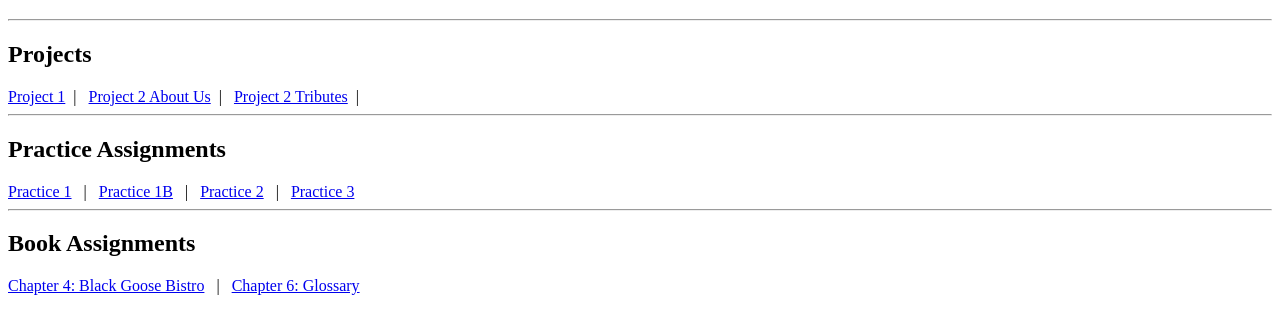
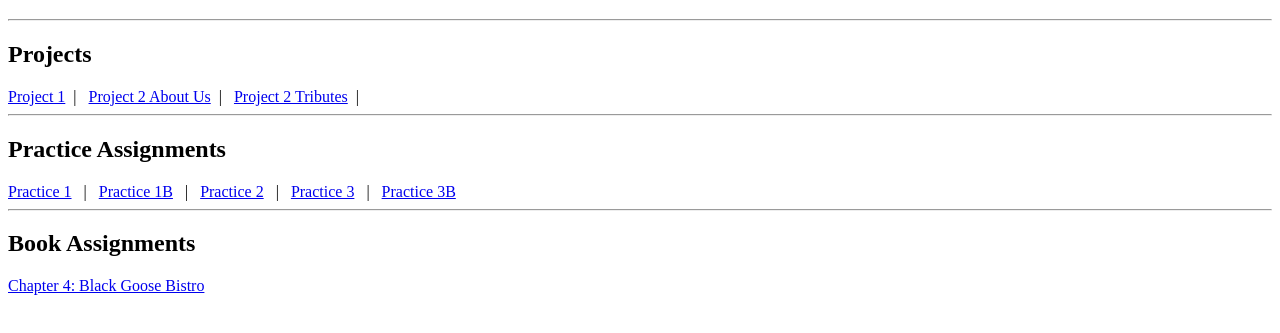
Before and after one commit to 10980752/INFO-2420, a plain HTML site: page index.html in a window 1280 px wide. Shown: the part 61-394 px from the top of the page. Drawn offline with Linux system fonts and the light colour scheme.

Commit message:
changed the name if peactice 3b

```diff
--- a/index.html
+++ b/index.html
@@ -26,12 +26,13 @@
 <a href="./cactus.html">Practice 2</a>
 &nbsp;&nbsp;|&nbsp;&nbsp;
 <a href="./practicce3.html">Practice 3</a>
+&nbsp;&nbsp;|&nbsp;&nbsp;
+<a href="./Practice3b.html">Practice 3B</a>
 
 <hr />
 <h2>Book Assignments</h2>
 <a href="./Practice 1A/blackgoosebistro.html">Chapter 4: Black Goose Bistro</a>
-&nbsp;&nbsp;|&nbsp;&nbsp;
-<a href="./Practice3b.html">Chapter 6: Glossary</a>
+
 
 </body>
 </html>
```
